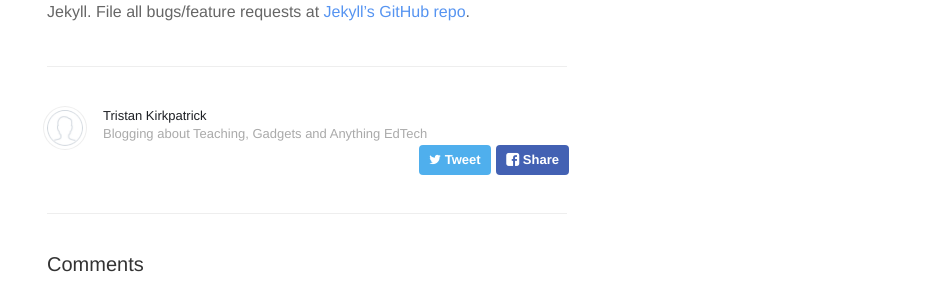
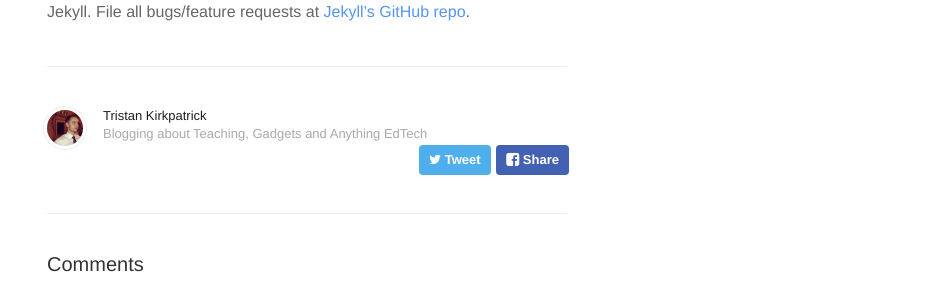
Before and after one commit to tristankirkpatrick/tristankirkpatrick.github.io, a Jekyll site: the page built from _posts/2013-11-10-welcome-to-jekyll.markdown, in a window 1280 px wide. Shown: the part 663-956 px from the top of the page, without its empty margins (333-1280 px from the left). Built offline with Jekyll 4.4.1, drawn with Linux system fonts in a browser that asks for light colours; nearby versions of some CDN libraries; Markdown is read by kramdown in place of the engine named in the settings; comment, search, counter and statistics services are not loaded.

Commit message:
Changed Avatar

```diff
--- a/_includes/profile.html
+++ b/_includes/profile.html
@@ -3,10 +3,10 @@
         <header id="header">
         {% if site.aboutPage %}
             <a href="{{ site.baseurl }}about">
-                <img id="avatar" class="2x" src="http://pbs.twimg.com/profile_images/638744380183052288/tczoTpO2.jpg"/>
+                <img id="avatar" class="2x" src="{{ site.baseurl }}assets/images/avatar.png"/>
             </a>
         {% else %}
-            <img id="avatar" class="2x" src="http://pbs.twimg.com/profile_images/638744380183052288/tczoTpO2.jpg"/>
+            <img id="avatar" class="2x" src="{{ site.baseurl }}assets/images/avatar.png"/>
         {% endif %}
             <h1>{{ site.author }}</h1>
             <h2>{{ site.description }}</h2>
```
Also changed, not shown: assets/images/avatar.png.
